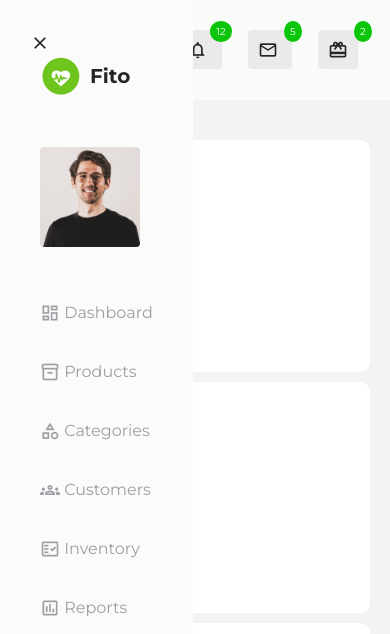
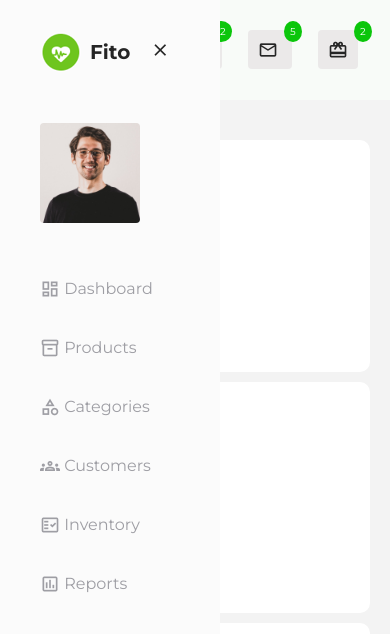
Before and after one commit to kamalshanth163/dashboard, a plain HTML site: page index.html in a window 390 px wide. Both pictures are taken after a click on the element "menu". Shown: the top 634 px of the page. Drawn offline with nearby package versions, Linux system fonts and the light colour scheme.

Commit message:
fix close-icon

```diff
--- a/css/styles.css
+++ b/css/styles.css
@@ -82,6 +82,12 @@ body {
   overflow-y: auto;
   transition: all 0.5s;
   -webkit-transition: all 0.5s;
+}
+
+.close-icon {
+  display: none;
+  margin: 20px;
+  float: right;
 }
 
 .profile-mobile img {
@@ -253,7 +259,7 @@ body {
   }
 }
 
-/* Medium <= 992px */
+/* Medium <= 950px */
 @media screen and (max-width: 992px) {
   .grid-container {
     grid-template-columns: 1fr;
@@ -273,6 +279,10 @@ body {
 
   .sidebar-title > span {
     display: inline;
+  }
+
+  .close-icon {
+    display: block;
   }
 }
 
@@ -304,7 +314,6 @@ body {
   }
 }
 
-
 /* Extra Small <= 450px */
 @media screen and (max-width: 450px) {
   .profile img {
--- a/index.html
+++ b/index.html
@@ -57,7 +57,7 @@
       <aside id="sidebar">
         <div class="sidebar-title">
           <div class="sidebar-brand">
-            <span class="material-icons-outlined" onclick="closeSidebar()">close</span>
+            <span class="material-icons-outlined close-icon" onclick="closeSidebar()">close</span>
             <div class="logo">
               <span>
                 <img src="images/logo.PNG" alt="">
```
